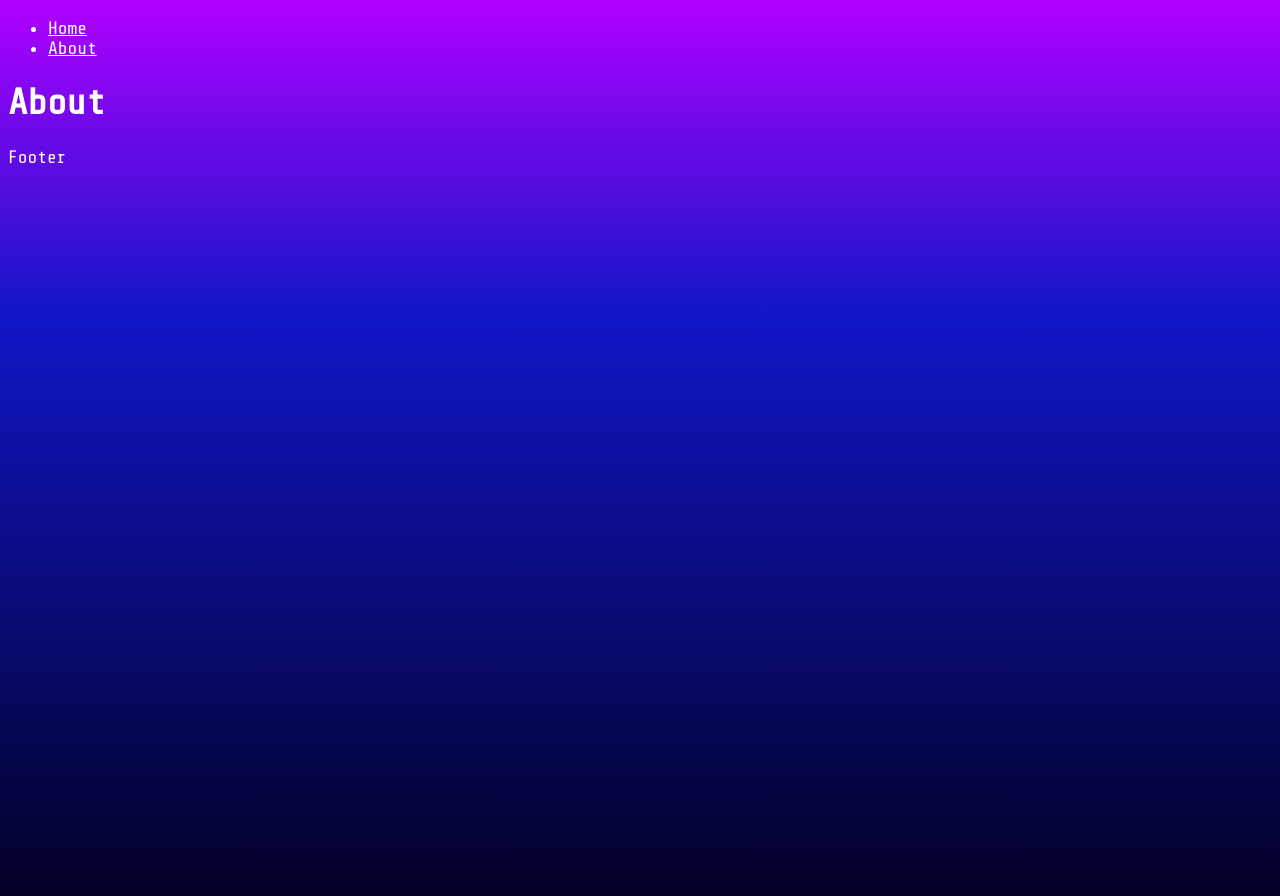
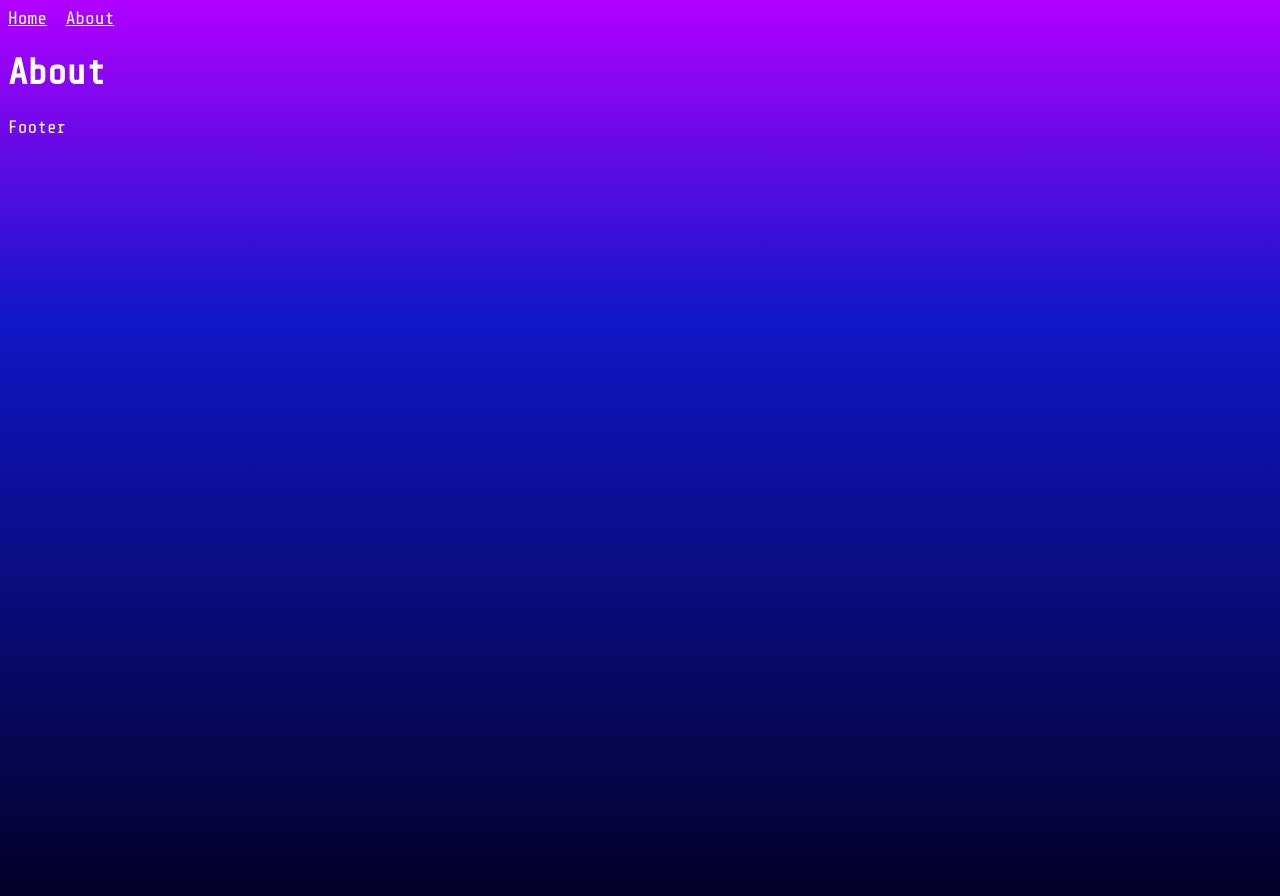
Before and after one commit to bitspossessed/website, a Jekyll site: the page built from about.md, in a window 1280 px wide. Shown: the top 896 px of the page. Built offline with Jekyll 4.4.1, drawn with Linux system fonts in a browser that asks for light colours; our own code applies the rules of GitHub Pages for plain Markdown files.

Commit message:
Clean up a little bit

```diff
--- a/_includes/footer.html
+++ b/_includes/footer.html
@@ -1,2 +1,2 @@
 <footer>Footer</footer>
-<script type="text/javascript" src="{{ site.url }}/assets/scripts.js?{{ site.time | date: '%s%N' }}"></script>
+<script type="text/javascript" src="{{ site.url }}/static/scripts.js?{{ site.time | date: '%s%N' }}"></script>
--- a/_includes/head.html
+++ b/_includes/head.html
@@ -5,14 +5,9 @@
 <meta property="og:title" content="{{ site.title }}">
 <meta property="og:description" content="{{ site.description }}">
 <meta property="og:url" content="{{ site.url }}">
-<!-- @TODO: Upload og:image and adjust image sizes -->
-<meta property="og:image" content="{{ site.url }}/images/bits.png">
-<meta property="og:image:type" content="image/png">
-<meta property="og:image:width" content="2400">
-<meta property="og:image:height" content="1300">
 <title>{{ site.title }}</title>
 <link rel="shortcut icon" href="/favicon.ico">
 <meta name="robots" content="index, follow" />
 <link rel="preconnect" href="https://fonts.gstatic.com">
 <link href="https://fonts.googleapis.com/css2?family=Share+Tech+Mono&display=swap" rel="stylesheet">
-<link rel="stylesheet" type="text/css" href="{{ site.url }}/assets/styles.css?{{ site.time | date: '%s%n' }}">
+<link rel="stylesheet" type="text/css" href="{{ site.url }}/static/styles.css?{{ site.time | date: '%s%n' }}">
--- a/_layouts/default.html
+++ b/_layouts/default.html
@@ -6,7 +6,7 @@
   <body>
     {% include header.html %}
     <main>
-      {{- content -}}
+    {{ content }}
     </main>
     {% include footer.html %}
   </body>
--- a/assets/styles.css
+++ b/static/styles.css
@@ -17,3 +17,17 @@
 a {
   color: var(--color-main);
 }
+
+.navigation {
+  margin: 0;
+  padding: 0;
+  list-style: none;
+}
+
+.navigation-item {
+  display: inline-block;
+}
+
+.navigation-item + .navigation-item {
+  margin-left: .5em;
+}
```
Also changed, not shown: about.md (+1 -0 lines), static/scripts.js (renamed from assets/scripts.js), 1 other file.
